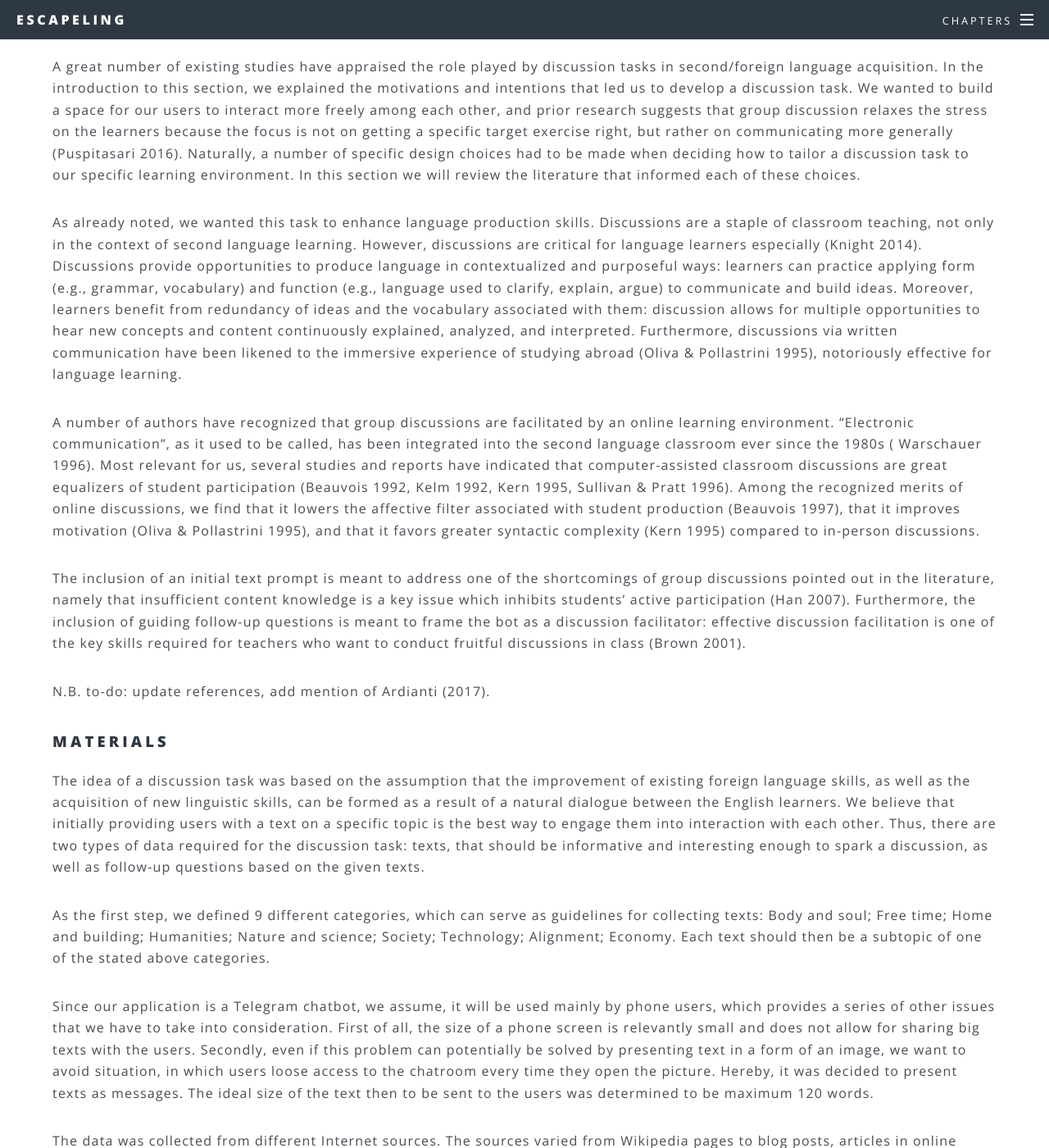
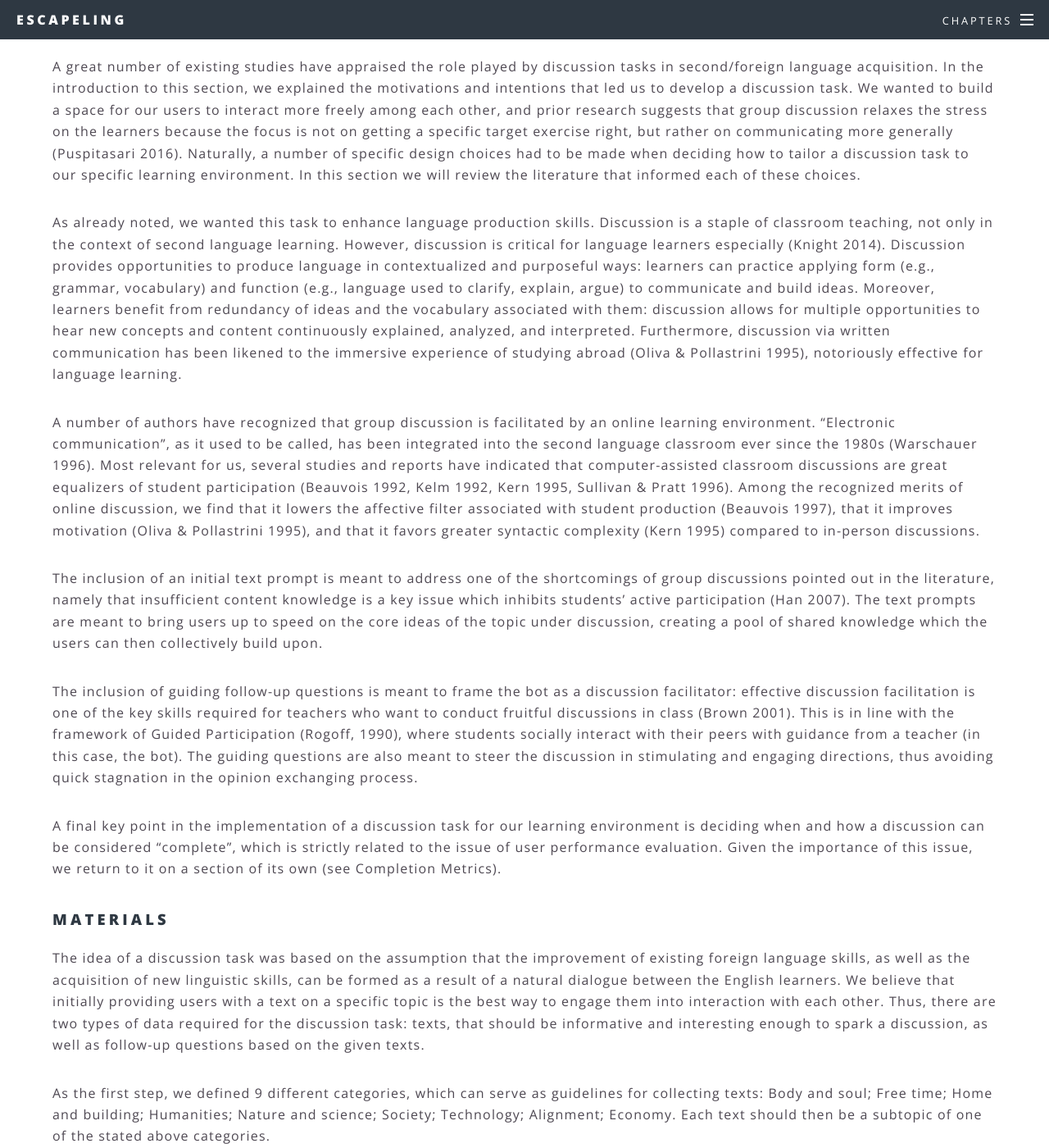
Before and after one commit to ALLUOS/ALLUOS.github.io, a Jekyll site: the page built from _posts/2020-05-03-design.md, in a window 1280 px wide and 1400 px high, scrolled down 8570 px. Shown: the whole window at 82% size. Built offline with Jekyll 4.4.1, drawn with Linux system fonts in a browser that asks for light colours.

Commit message:
theoretical framework update

```diff
--- a/_posts/2020-05-03-design.md
+++ b/_posts/2020-05-03-design.md
@@ -131,13 +131,15 @@ A final poll about the user’s opinion closes the topic (see Completion Metrics
 
 A great number of existing studies have appraised the role played by discussion tasks in second/foreign language acquisition. In the introduction to this section, we explained the motivations and intentions that led us to develop a discussion task. We wanted to build a space for our users to interact more freely among each other, and prior research suggests that group discussion relaxes the stress on the learners because the focus is not on getting a specific target exercise right, but rather on communicating more generally (Puspitasari 2016). Naturally, a number of specific design choices had to be made when deciding how to tailor a discussion task to our specific learning environment. In this section we will review the literature that informed each of these choices.
 
-As already noted, we wanted this task to enhance language production skills. Discussions are a staple of classroom teaching, not only in the context of second language learning. However, discussions are critical for language learners especially (Knight 2014). Discussions provide opportunities to produce language in contextualized and purposeful ways: learners can practice applying form (e.g., grammar, vocabulary) and function (e.g., language used to clarify, explain, argue) to communicate and build ideas. Moreover, learners benefit from redundancy of ideas and the vocabulary associated with them: discussion allows for multiple opportunities to hear new concepts and content continuously explained, analyzed, and interpreted. Furthermore, discussions via written communication have been likened to the immersive experience of studying abroad (Oliva & Pollastrini 1995), notoriously effective for language learning.
+As already noted, we wanted this task to enhance language production skills. Discussion is a staple of classroom teaching, not only in the context of second language learning. However, discussion is critical for language learners especially (Knight 2014). Discussion provides opportunities to produce language in contextualized and purposeful ways: learners can practice applying form (e.g., grammar, vocabulary) and function (e.g., language used to clarify, explain, argue) to communicate and build ideas. Moreover, learners benefit from redundancy of ideas and the vocabulary associated with them: discussion allows for multiple opportunities to hear new concepts and content continuously explained, analyzed, and interpreted. Furthermore, discussion via written communication has been likened to the immersive experience of studying abroad (Oliva & Pollastrini 1995), notoriously effective for language learning.
 
-A number of authors have recognized that group discussions are facilitated by an online learning environment. “Electronic communication”, as it used to be called, has been integrated into the second language classroom ever since the 1980s ( Warschauer 1996). Most relevant for us, several studies and reports have indicated that computer-assisted classroom discussions are great equalizers of student participation (Beauvois 1992, Kelm 1992, Kern 1995, Sullivan & Pratt 1996). Among the recognized merits of online discussions, we find that it lowers the  affective filter associated with student production (Beauvois 1997), that it improves motivation (Oliva & Pollastrini 1995), and that it favors greater syntactic complexity (Kern 1995) compared to in-person discussions.
+A number of authors have recognized that group discussion is facilitated by an online learning environment. “Electronic communication”, as it used to be called, has been integrated into the second language classroom ever since the 1980s (Warschauer 1996). Most relevant for us, several studies and reports have indicated that computer-assisted classroom discussions are great equalizers of student participation (Beauvois 1992, Kelm 1992, Kern 1995, Sullivan & Pratt 1996). Among the recognized merits of online discussion, we find that it lowers the affective filter associated with student production (Beauvois 1997), that it improves motivation (Oliva & Pollastrini 1995), and that it favors greater syntactic complexity (Kern 1995) compared to in-person discussions.
 
-The inclusion of an initial text prompt is meant to address one of the shortcomings of group discussions pointed out in the literature, namely that insufficient content knowledge is a key issue which inhibits students’ active participation (Han 2007). Furthermore, the inclusion of guiding follow-up questions is meant to frame the bot as a discussion facilitator: effective discussion facilitation is one of the key skills required for teachers who want to conduct fruitful discussions in class (Brown 2001).
+The inclusion of an initial text prompt is meant to address one of the shortcomings of group discussions pointed out in the literature, namely that insufficient content knowledge is a key issue which inhibits students’ active participation (Han 2007). The text prompts are meant to bring users up to speed on the core ideas of the topic under discussion, creating a pool of shared knowledge which the users can then collectively build upon.
 
-N.B. to-do: update references, add mention of Ardianti (2017).
+The inclusion of guiding follow-up questions is meant to frame the bot as a discussion facilitator: effective discussion facilitation is one of the key skills required for teachers who want to conduct fruitful discussions in class (Brown 2001). This is in line with the framework of Guided Participation (Rogoff, 1990), where students socially interact with their peers with guidance from a teacher (in this case, the bot). The guiding questions are also meant to steer the discussion in stimulating and engaging directions, thus avoiding quick stagnation in the opinion exchanging process.
+
+A final key point in the implementation of a discussion task for our learning environment is deciding when and how a discussion can be considered “complete”, which is strictly related to the issue of user performance evaluation. Given the importance of this issue, we return to it on a section of its own (see Completion Metrics).
 
 ### Materials
 
```
